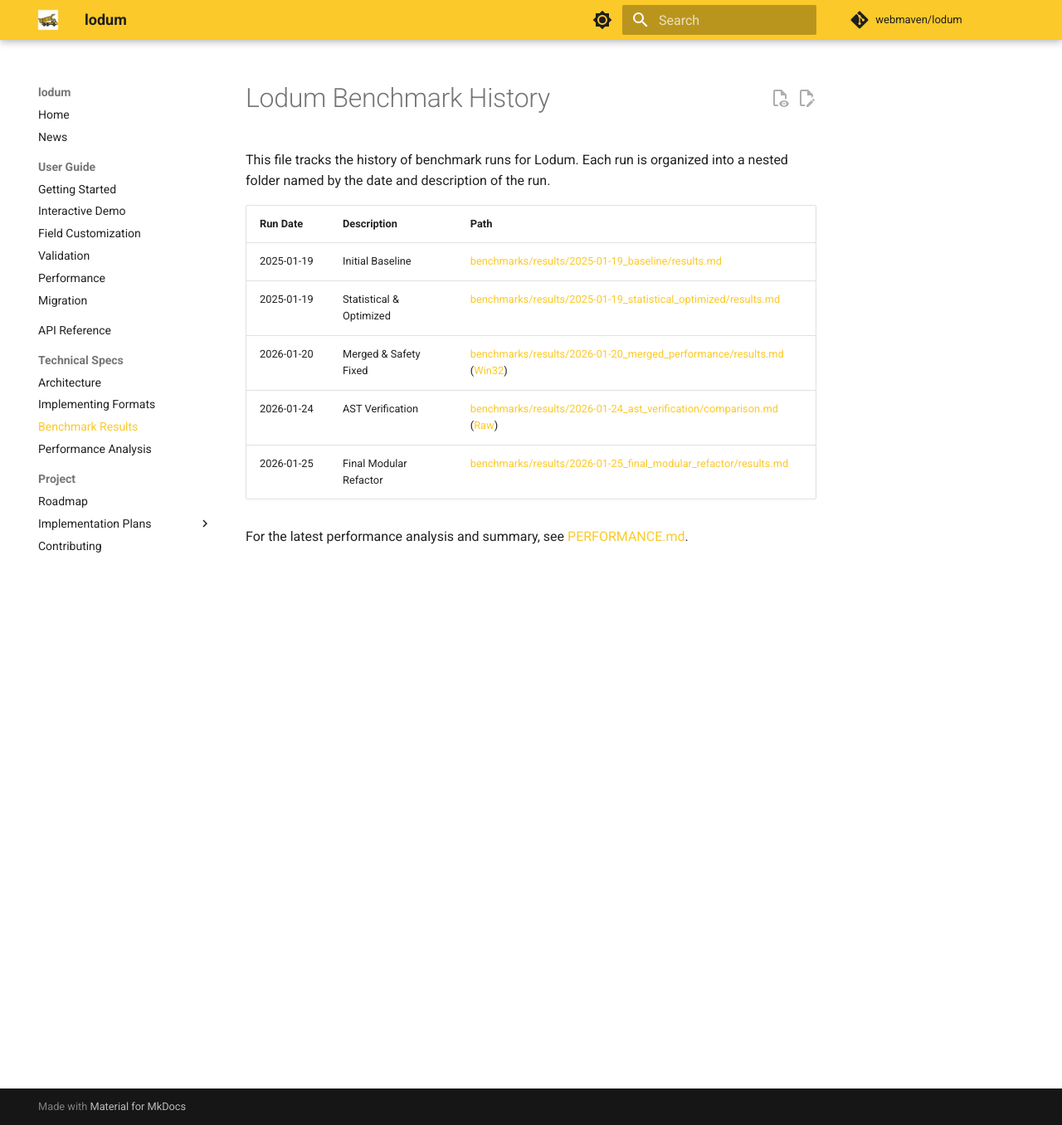
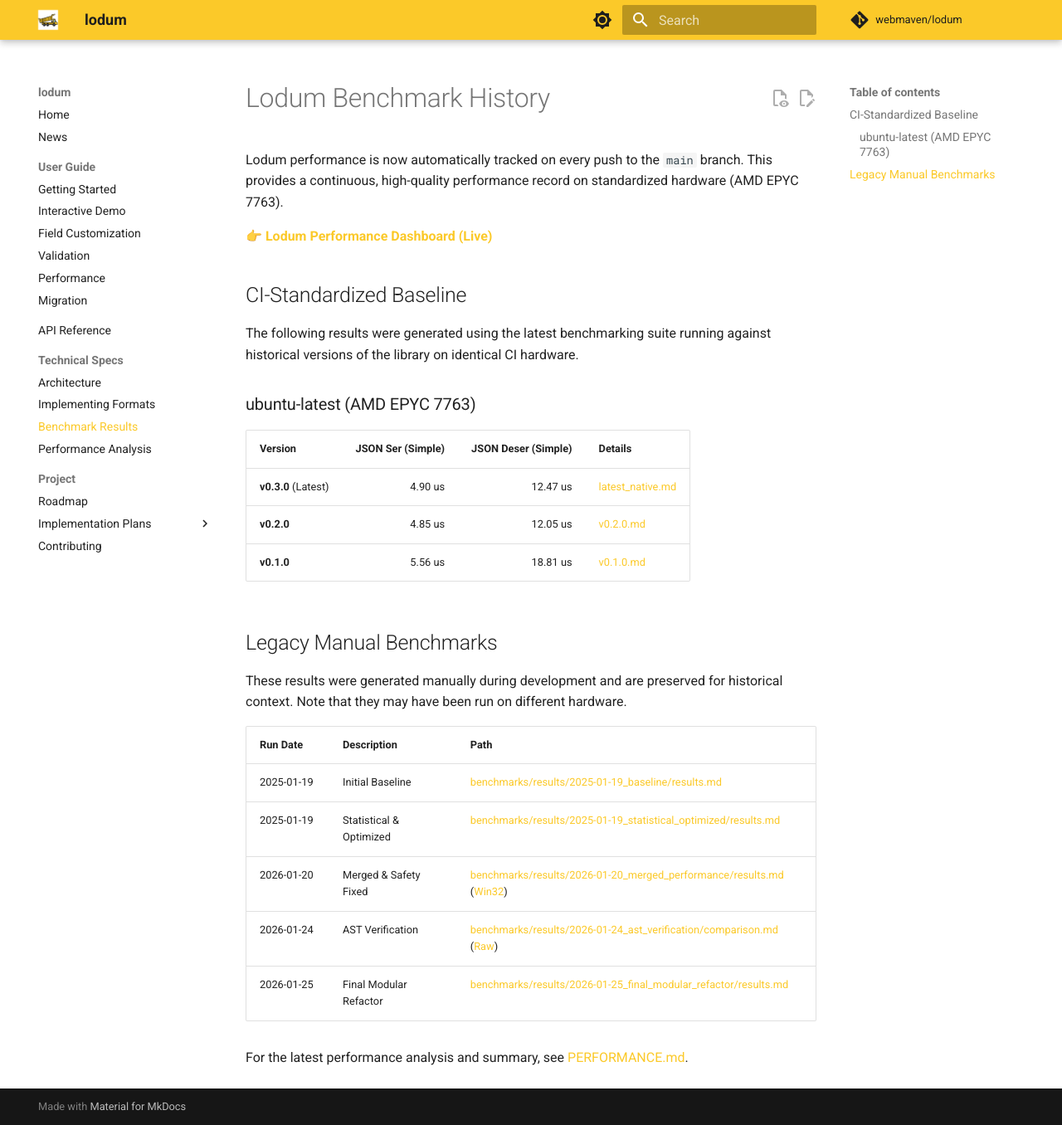
Before and after one commit to webmaven/lodum, an MkDocs documentation site: the page built from docs/BENCHMARK_RESULTS.md, in a window 1280 px wide and 1356 px high. Shown: the whole window at 83% size. Built offline with MkDocs 1.6.1 and Material for MkDocs 9.7.7, drawn with Linux system fonts in a browser that asks for light colours; comment, search, counter and statistics services are not loaded; the version menu is left out.

Commit message:
docs: integrate CI-standardized historical benchmarks into repository

```diff
--- a/docs/BENCHMARK_RESULTS.md
+++ b/docs/BENCHMARK_RESULTS.md
@@ -1,6 +1,24 @@
 # Lodum Benchmark History
 
-This file tracks the history of benchmark runs for Lodum. Each run is organized into a nested folder named by the date and description of the run.
+Lodum performance is now automatically tracked on every push to the `main` branch. This provides a continuous, high-quality performance record on standardized hardware (AMD EPYC 7763).
+
+👉 **[Lodum Performance Dashboard (Live)](https://webmaven.github.io/lodum/benchmarks/)**
+
+## CI-Standardized Baseline
+
+The following results were generated using the latest benchmarking suite running against historical versions of the library on identical CI hardware.
+
+### ubuntu-latest (AMD EPYC 7763)
+
+| Version | JSON Ser (Simple) | JSON Deser (Simple) | Details |
+| :--- | ---: | ---: | :--- |
+| **v0.3.0** (Latest) | 4.90 us | 12.47 us | [latest_native.md](https://github.com/webmaven/lodum/blob/main/benchmarks/results/latest_native.md) |
+| **v0.2.0** | 4.85 us | 12.05 us | [v0.2.0.md](https://github.com/webmaven/lodum/blob/main/benchmarks/results/ci_standardized/v0.2.0.md) |
+| **v0.1.0** | 5.56 us | 18.81 us | [v0.1.0.md](https://github.com/webmaven/lodum/blob/main/benchmarks/results/ci_standardized/v0.1.0.md) |
+
+## Legacy Manual Benchmarks
+
+These results were generated manually during development and are preserved for historical context. Note that they may have been run on different hardware.
 
 | Run Date | Description | Path |
 | :--- | :--- | :--- |
```
Also changed, not shown: benchmarks/results/ci_standardized/v0.1.0.md (added, +18 -0 lines), benchmarks/results/ci_standardized/v0.2.0.md (added, +18 -0 lines).
